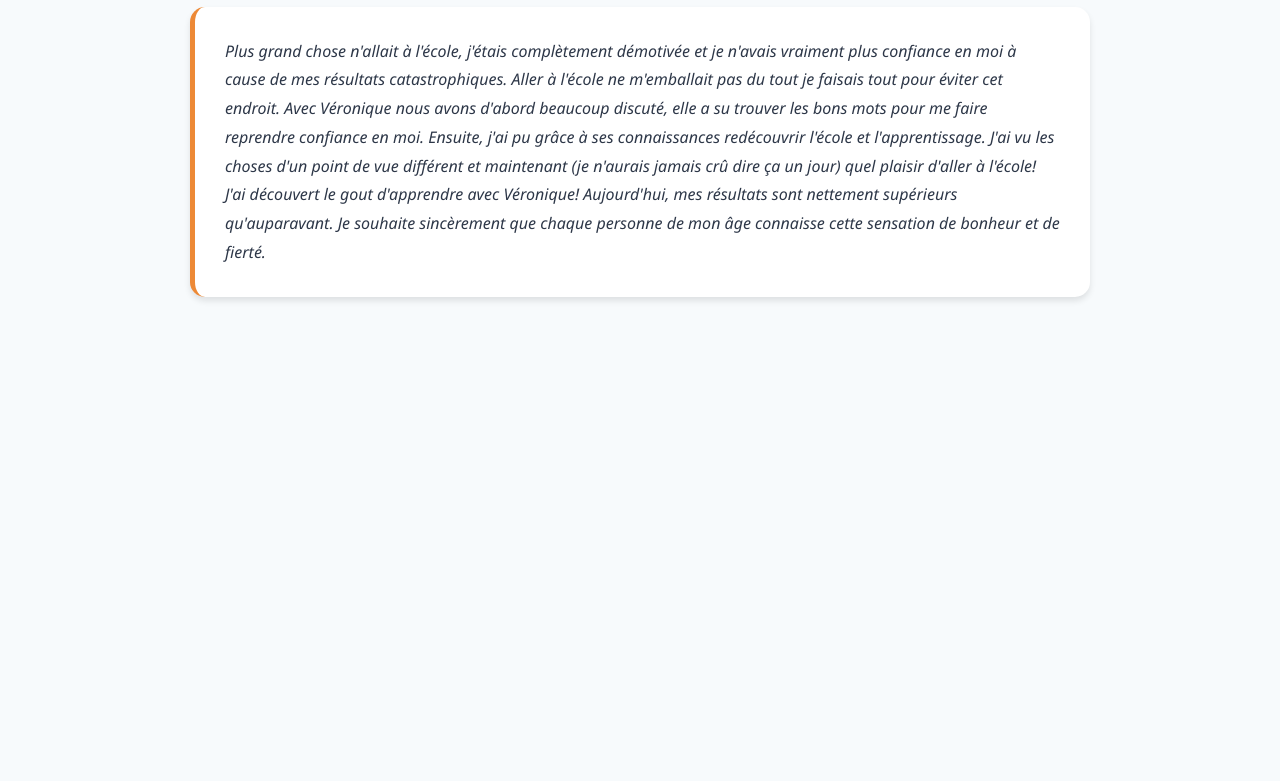
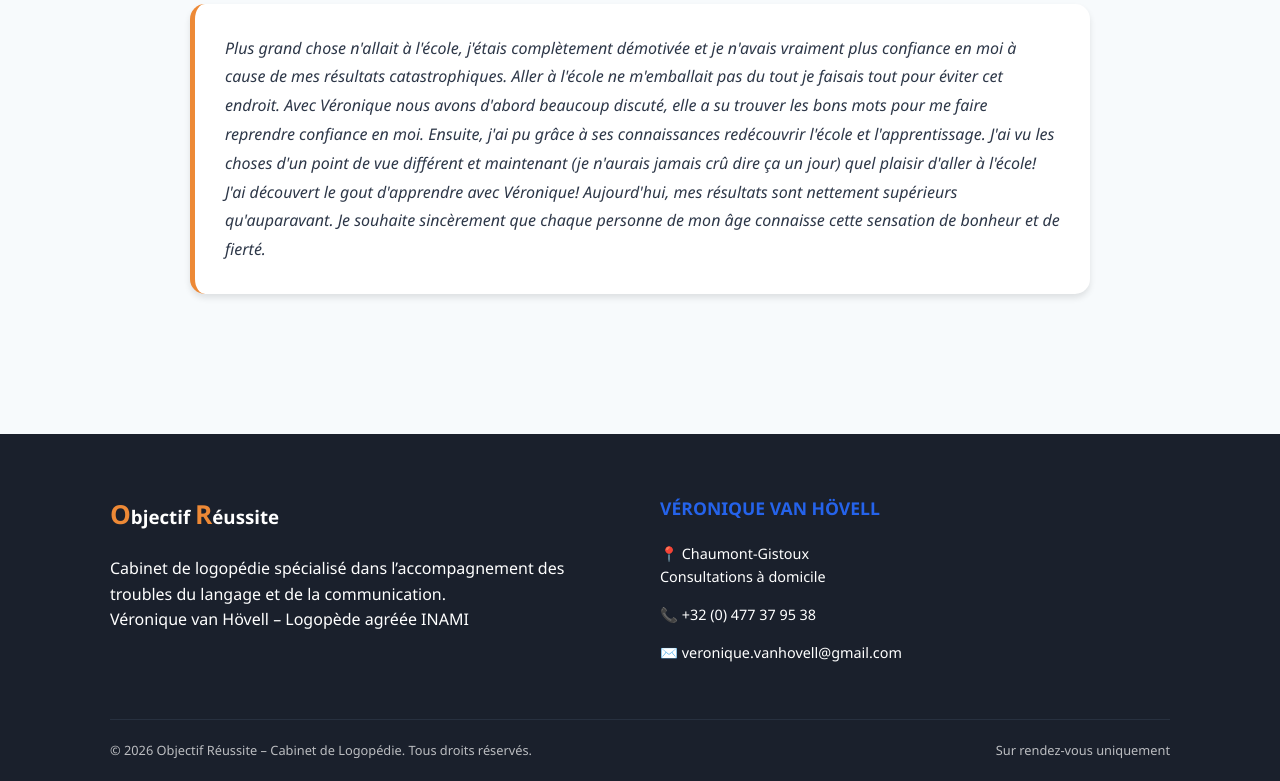
Before and after one commit to Theo-Cahuzac/Theo-Cahuzac.github.io, a website: page Temoignage.html in a window 1280 px wide. Shown: the part 789-1570 px from the top of the page. Before the commit the page ends 1166 px from the top, so only its background shows below. Drawn offline with Linux system fonts and the light colour scheme.

Commit message:
Update Temoignage.html

```diff
--- a/Temoignage.html
+++ b/Temoignage.html
@@ -6,7 +6,7 @@
   <link rel="stylesheet" href="styles.css" />
   <title> Objectif Réussite</title>
   <link rel="icon" type="image/x-icon" href="favi.ico" />
-  <link rel="stylesheet" href="styles.css">
+  <link rel="stylesheet" href="coaching.css">
   <!-- Google Tag Manager -->
   <script>(function(w,d,s,l,i){w[l]=w[l]||[];w[l].push({'gtm.start':
             new Date().getTime(),event:'gtm.js'});var f=d.getElementsByTagName(s)[0],
@@ -35,6 +35,7 @@
       </div>
     </div>
 
+
     <!-- Titre & Contact -->
     <section class="hero">
       <div class="container hero-content">
@@ -48,8 +49,8 @@
 
         <div class="contact-info">
           <a href="tel:+32477379538" class="contact-item">📞 +32 (0) 477 37 95 38</a>
-          <a href="mailto:contact@objectif-reussite.be" class="contact-item">
-            ✉️ contact@objectif-reussite.be
+          <a href="mailto:veronique.vanhovell@gmail.com" class="contact-item">
+            ✉️ veronique.vanhovell@gmail.com
           </a>
         </div>
       </div>
@@ -88,4 +89,49 @@
 </section>
 
 </body>
+
+<!-- Footer -->
+<footer class="footer">
+  <div class="container">
+    <div class="footer-grid">
+      <!-- À propos -->
+      <div>
+        <h3 class="footer-title">
+          <span class="large-letter-footer">O</span>bjectif
+          <span class="large-letter-footer">R</span>éussite
+        </h3>
+        <p class="footer-description">
+          Cabinet de logopédie spécialisé dans l’accompagnement des troubles
+          du langage et de la communication.
+        </p>
+        <p class="footer-subtitle">
+          Véronique van Hövell – Logopède agréée INAMI
+        </p>
+      </div>
+
+      <!-- Contact Véronique -->
+      <div>
+        <h3 class="footer-section-title">Véronique van Hövell</h3>
+        <div class="footer-contact">
+          <div class="footer-contact-item">
+            <span>📍 Chaumont‑Gistoux<br>Consultations à domicile</span>
+          </div>
+          <div class="footer-contact-item">
+            <a href="tel:+32477379538">📞  +32 (0) 477 37 95 38</a>
+          </div>
+          <div class="footer-contact-item">
+            <a href="mailto:veronique.vanhovell@gmail.com">✉️ veronique.vanhovell@gmail.com</a>
+          </div>
+        </div>
+      </div>
+    </div>
+
+    <div class="footer-bottom">
+      <p>© 2026 Objectif Réussite – Cabinet de Logopédie. Tous droits réservés.</p>
+      <div class="footer-bottom-info">
+        <span>Sur rendez‑vous uniquement</span>
+      </div>
+    </div>
+  </div>
+</footer>
 </html>
```
